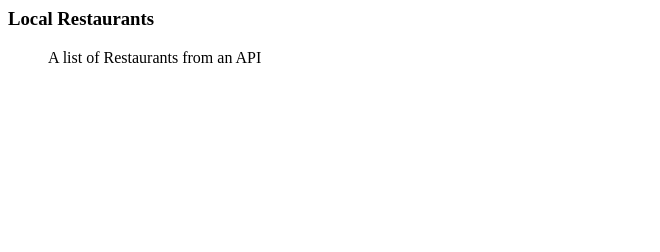
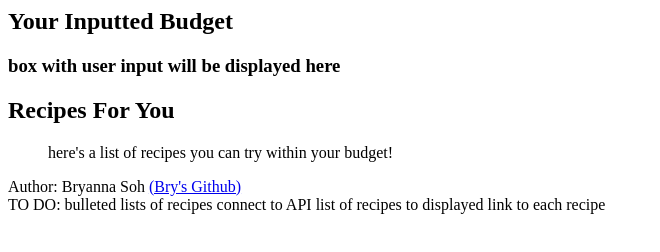
Before and after one commit to b-soh/BryannaSoh.github.io, a plain HTML site: page index2.html in a window 1280 px wide. Shown: the whole page, without its empty margins (0-660 px from the left). Drawn offline with Linux system fonts and the light colour scheme.

Commit message:
final edits (04/18/23)

```diff
--- a/index2.html
+++ b/index2.html
@@ -1,7 +1,38 @@
-<div class="right_section box">
-    <h3>Local Restaurants</h3>
-    <ol class="box" id="restaurant_list">
-      A list of Restaurants from an API
-    </ol>
-    <div class="lds-ellipsis" id="data_load_animation"><div></div><div></div><div></div><div></div></div>
-  </div>
+<html lang="en">
+  <head>
+    <meta charset="UTF-8" />
+    <meta http-equiv="X-UA-Compatible" content="IE=edge" />
+    <meta name="viewport" content="width=device-width, initial-scale=1.0" />
+    <title>Bryanna Soh</title>
+    <link rel="stylesheet" href="finalproject.css" />
+  </head>
+
+  <!--Displayed on Webpage-->
+  <body>
+    <div class="wrapper">
+      <header class="header">
+        <h2>Your Inputted Budget</h2>
+        <div class="box">
+          <h3>box with user input will be displayed here</h3>
+        </div>
+      </header>
+<!--an infinite list of recipes - color based on keywords
+(i.e. orange if african keyword) OR based on most frequently tried.
+might include footer with color key-->
+      <h2>Recipes For You</h2>
+      <ul>
+        <!--connect to Tasty API recipes-->
+        here's a list of recipes you can try within your budget!
+      </ul>
+    </div>
+    <footer class="footer">
+      Author: Bryanna Soh
+      <a href="https://github.com/b-soh">(Bry's Github)</a>
+    </footer>
+  </body>
+</html>
+
+TO DO:
+bulleted lists of recipes
+connect to API list of recipes to displayed
+link to each recipe
```
Also changed, not shown: index.html (added, +63 -0 lines), index1.html (+3 -21 lines).
